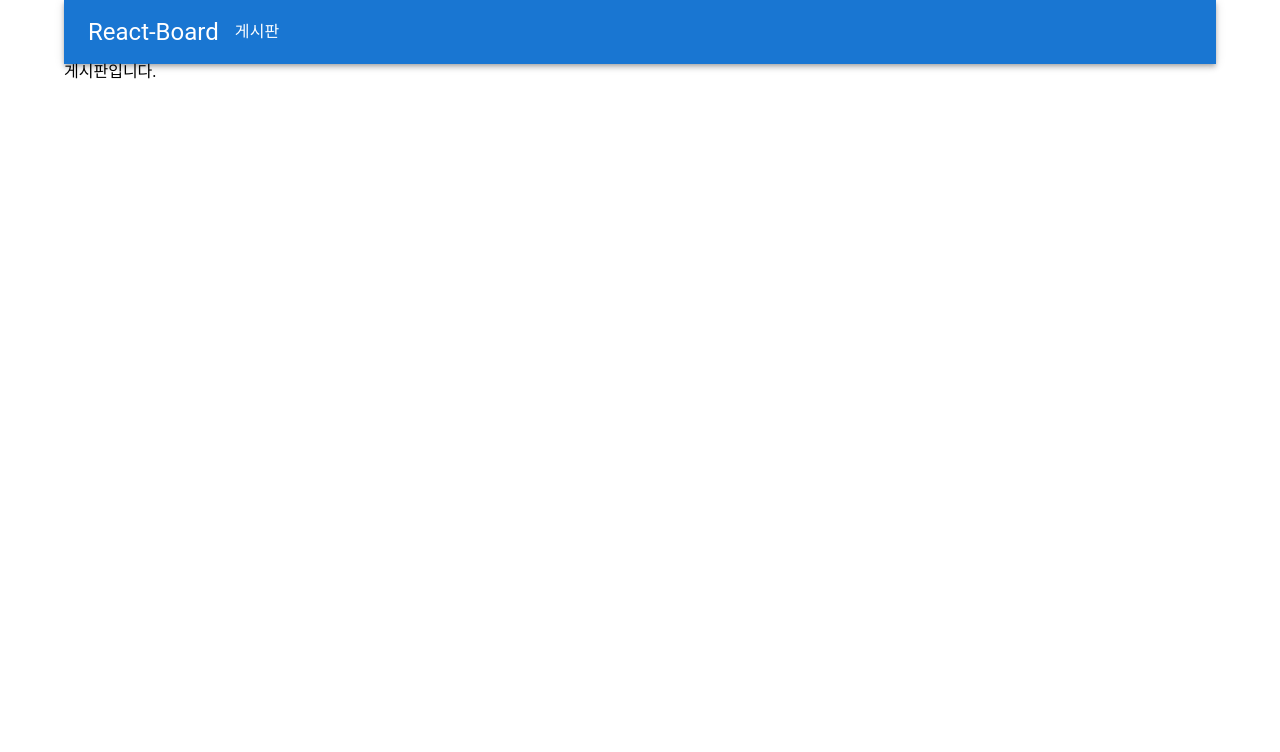
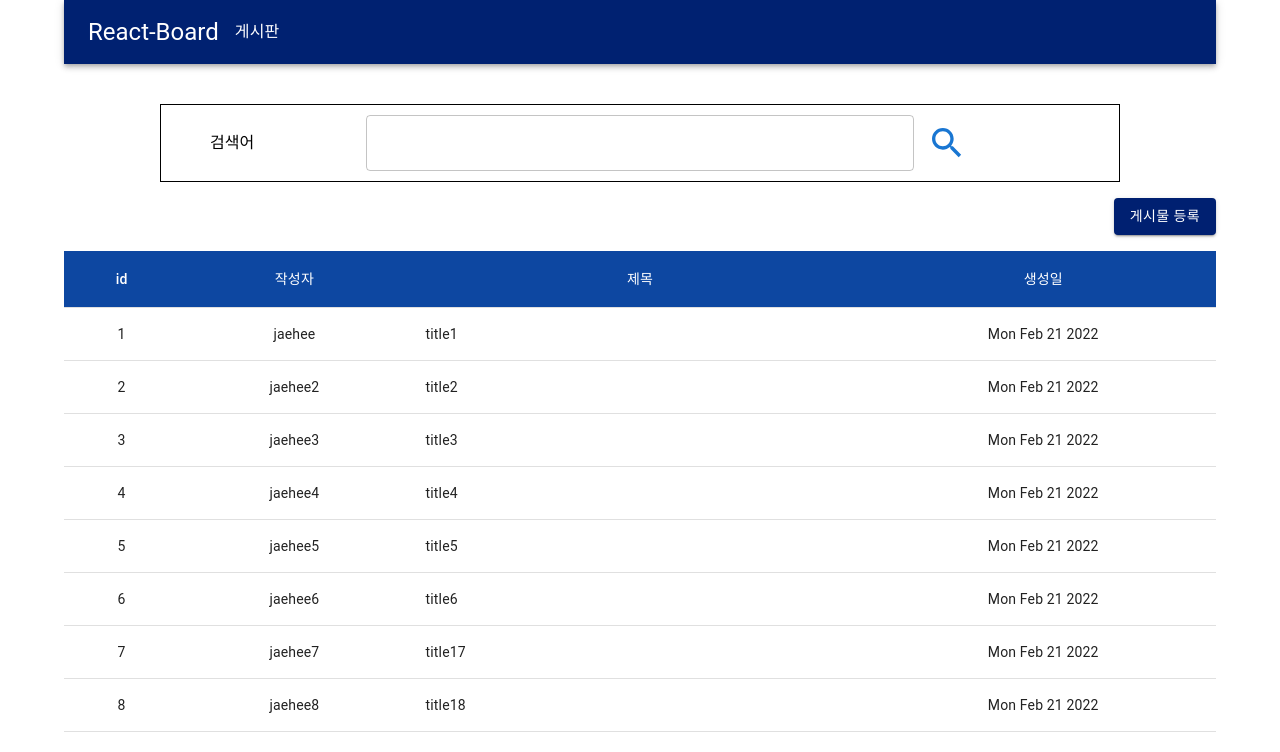
Before and after one commit to BestDevelopersIsHere/Board-Frontend, a React (Create React App) app: page /board in a window 1280 px wide. Shown: the top 752 px of the page. Built offline with nearby package versions, Linux system fonts and the light colour scheme.

Commit message:
BRD-4: 게시판 조회 화면 추가

```diff
--- a/public/index.html
+++ b/public/index.html
@@ -24,7 +24,7 @@
       work correctly both with client-side routing and a non-root public URL.
       Learn how to configure a non-root public URL by running `npm run build`.
     -->
-    <title>React App</title>
+    <title>Board App</title>
   </head>
   <body>
     <noscript>You need to enable JavaScript to run this app.</noscript>
--- a/src/App.tsx
+++ b/src/App.tsx
@@ -1,10 +1,10 @@
 import React from 'react';
 import './App.css';
 import { Container, createTheme, ThemeProvider } from '@mui/material';
-import Header from './component/Header';
+import Header from './component/Header/Header';
 import { BrowserRouter, Route, Routes } from 'react-router-dom';
 import Home from './page/Home/Home';
-import Board from './page/Board';
+import Board from './page/Board/Board';
 import GlobalStyle from 'component/style/GlobalStyle';
 
 function App() {
--- /dev/null
+++ b/src/component/Button/index.tsx
@@ -0,0 +1,5 @@
+import { Button, styled } from '@mui/material';
+
+export const NormalButton = styled(Button)({
+  backgroundColor: '#002071',
+});
--- a/src/component/Header/index.tsx
+++ b/src/component/Header/Header.tsx
@@ -1,14 +1,17 @@
 import React from 'react';
-import { AppBar, Box, Grid, Toolbar, Typography } from '@mui/material';
+import { AppBar, Box, Grid, styled, Toolbar, Typography } from '@mui/material';
 import { NavLink } from 'react-router-dom';
 
 const pages = [{ title: '게시판', uri: '/board' }];
 
+const BoardToolBar = styled(Toolbar)({
+  backgroundColor: '#002171',
+});
 const Header = () => {
   return (
     <Box sx={{ flexGrow: 1 }}>
       <AppBar position="static">
-        <Toolbar>
+        <BoardToolBar>
           <Grid container spacing={2} alignItems={'center'}>
             <Grid item>
               <NavLink to={'/'}>
@@ -33,7 +36,7 @@ const Header = () => {
               );
             })}
           </Grid>
-        </Toolbar>
+        </BoardToolBar>
       </AppBar>
     </Box>
   );
--- /dev/null
+++ b/src/page/Board/Board.tsx
@@ -0,0 +1,31 @@
+import React from 'react';
+import { Grid } from '@mui/material';
+import BoardList from './BoardList';
+import { NormalButton } from '../../component/Button';
+import SearchCard from './SearchCard';
+
+const Board = () => {
+  return (
+    <Grid
+      container
+      rowSpacing={2}
+      alignItems={'center'}
+      justifyContent={'center'}
+      sx={{ paddingTop: '5vh' }}
+    >
+      <Grid item xs={10}>
+        <SearchCard />
+      </Grid>
+      <Grid item container justifyContent={'flex-end'} xs={12}>
+        <Grid item>
+          <NormalButton variant={'contained'}>게시물 등록</NormalButton>
+        </Grid>
+      </Grid>
+      <Grid item xs={12}>
+        <BoardList />
+      </Grid>
+    </Grid>
+  );
+};
+
+export default Board;
--- /dev/null
+++ b/src/page/Board/BoardList.tsx
@@ -0,0 +1,126 @@
+import React, { useState } from 'react';
+import {
+  styled,
+  Table,
+  TableBody,
+  TableCell,
+  TableContainer,
+  TableHead,
+  TableRow,
+} from '@mui/material';
+
+interface IBoardSimple {
+  id: number;
+  writer: string;
+  title: string;
+  createdDate: string;
+}
+
+const BoardData: IBoardSimple[] = [
+  {
+    id: 1,
+    writer: 'jaehee',
+    title: 'title1',
+    createdDate: new Date().toDateString(),
+  },
+  {
+    id: 2,
+    writer: 'jaehee2',
+    title: 'title2',
+    createdDate: new Date().toDateString(),
+  },
+  {
+    id: 3,
+    writer: 'jaehee3',
+    title: 'title3',
+    createdDate: new Date().toDateString(),
+  },
+  {
+    id: 4,
+    writer: 'jaehee4',
+    title: 'title4',
+    createdDate: new Date().toDateString(),
+  },
+  {
+    id: 5,
+    writer: 'jaehee5',
+    title: 'title5',
+    createdDate: new Date().toDateString(),
+  },
+  {
+    id: 6,
+    writer: 'jaehee6',
+    title: 'title6',
+    createdDate: new Date().toDateString(),
+  },
+  {
+    id: 7,
+    writer: 'jaehee7',
+    title: 'title17',
+    createdDate: new Date().toDateString(),
+  },
+  {
+    id: 8,
+    writer: 'jaehee8',
+    title: 'title18',
+    createdDate: new Date().toDateString(),
+  },
+];
+
+const BoardTableHead = styled(TableHead)({
+  backgroundColor: '#0d47a1',
+  color: 'white',
+});
+
+const BoardTableCell = styled(TableCell)({
+  color: 'white',
+});
+
+const BoardList = () => {
+  const [boardList, setBoardList] = useState<IBoardSimple[]>(BoardData);
+
+  return (
+    <TableContainer>
+      <Table>
+        <BoardTableHead>
+          <TableRow>
+            <BoardTableCell align={'center'} width={'10%'}>
+              id
+            </BoardTableCell>
+            <BoardTableCell align={'center'} width={'20%'}>
+              작성자
+            </BoardTableCell>
+            <BoardTableCell align={'center'} width={'40%'}>
+              제목
+            </BoardTableCell>
+            <BoardTableCell align={'center'} width={'30%'}>
+              생성일
+            </BoardTableCell>
+          </TableRow>
+        </BoardTableHead>
+        <TableBody>
+          {boardList.map((board) => {
+            return (
+              <TableRow key={board.id}>
+                <TableCell align={'center'} width={'10%'}>
+                  {board.id}
+                </TableCell>
+                <TableCell align={'center'} width={'20%'}>
+                  {board.writer}
+                </TableCell>
+                <TableCell align={'left'} width={'40%'}>
+                  {board.title}
+                </TableCell>
+                <TableCell align={'center'} width={'30%'}>
+                  {board.createdDate}
+                </TableCell>
+              </TableRow>
+            );
+          })}
+        </TableBody>
+      </Table>
+    </TableContainer>
+  );
+};
+
+export default BoardList;
--- /dev/null
+++ b/src/page/Board/SearchCard.tsx
@@ -0,0 +1,38 @@
+import React, { useCallback } from 'react';
+import { Button, Grid, TextField } from '@mui/material';
+import SearchIcon from '@mui/icons-material/Search';
+
+const SearchCard = () => {
+  const handleSearchClick = useCallback(() => {
+    console.log('hi');
+  }, []);
+
+  return (
+    <Grid
+      container
+      border={1}
+      justifyContent={'center'}
+      alignItems={'center'}
+      sx={{ padding: '10px' }}
+    >
+      <Grid item xs={2}>
+        검색어
+      </Grid>
+      <Grid item xs={7}>
+        <TextField
+          fullWidth
+          onKeyPress={(e) => {
+            if (e.key === 'Enter') handleSearchClick();
+          }}
+        />
+      </Grid>
+      <Grid item xs={2}>
+        <Button onClick={() => handleSearchClick()}>
+          <SearchIcon sx={{ fontSize: 40, width: '50px' }} />
+        </Button>
+      </Grid>
+    </Grid>
+  );
+};
+
+export default SearchCard;
--- a/src/page/Board/index.tsx
+++ /dev/null
@@ -1,7 +0,0 @@
-import React from 'react';
-
-const Board = () => {
-  return <>게시판입니다.</>;
-};
-
-export default Board;
```
Also changed, not shown: src/page/Board/BoardCreateModal.tsx (added, +17 -0 lines).
